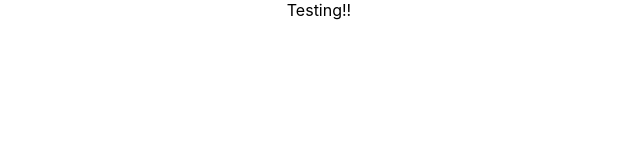
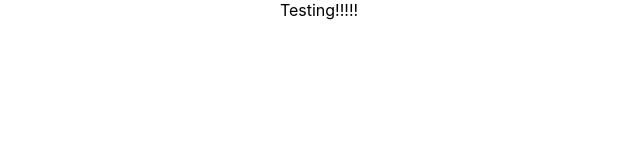
Before and after one commit to Sairamtagline/vite-react-sample, a React (Vite) app: page / in a window 1280 px wide. Shown: the top 160 px of the page, without its empty margins (321-961 px from the left). Built offline with nearby package versions, Linux system fonts and the light colour scheme; the HTML template or start-up script is replaced by a standard one.

Commit message:
testing husky

```diff
--- a/src/App.jsx
+++ b/src/App.jsx
@@ -7,7 +7,7 @@ import logo from './logo.svg'
 function App() {
   const [count, setCount] = useState(0)
 
-  return <div className="App">Testing!!</div>
+  return <div className="App">Testing!!!!!</div>
 }
 
 export default App
```
